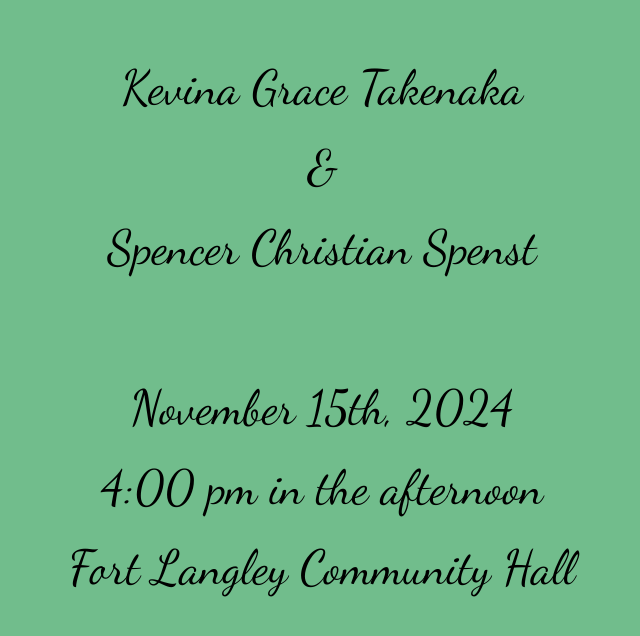
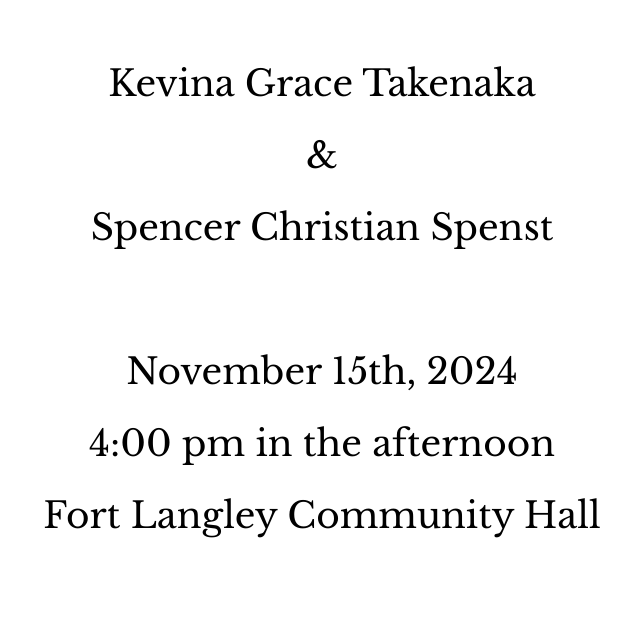
Before and after one commit to sspenst/kevina, a Next.js app: page / in a window 1280 px wide. Shown: the top 636 px of the page, without its empty margins (318-958 px from the left). Built offline with nearby package versions, Linux system fonts and the light colour scheme.

Commit message:
libre baskerville

```diff
--- a/pages/_document.tsx
+++ b/pages/_document.tsx
@@ -17,9 +17,7 @@ class MyDocument extends Document {
           <link rel='icon' href='/ks.png' />
           <meta name='theme-color' content='#60a5fa' />
         </Head>
-        <body className='text-black' style={{
-          backgroundColor: '#71bd8c',
-        }}>
+        <body className='bg-white text-black'>
           <Main />
           <NextScript />
         </body>
--- a/pages/index.tsx
+++ b/pages/index.tsx
@@ -1,13 +1,15 @@
 import classNames from 'classnames';
-import { Dancing_Script } from 'next/font/google';
+import { Libre_Baskerville } from 'next/font/google';
 import Head from 'next/head';
 import React from 'react';
 
-const dancingScript = Dancing_Script({
+const libre = Libre_Baskerville({
   display: 'swap',
   fallback: ['system-ui', 'arial'],
   preload: true,
+  style: ['normal', 'italic'],
   subsets: ['latin'],
+  weight: '400',
 });
 
 export default function Index() {
@@ -18,7 +20,7 @@ export default function Index() {
         <meta name='description' content='Kevina & Spencer Spenst' />
       </Head>
       <div className='m-16'>
-        <div className={classNames('flex flex-col gap-8 text-center text-5xl', dancingScript.className)}>
+        <div className={classNames('flex flex-col gap-8 text-center text-4xl italic', libre.className)}>
           <span>Kevina Grace Takenaka</span>
           <span>&</span>
           <span>Spencer Christian Spenst</span>
```
